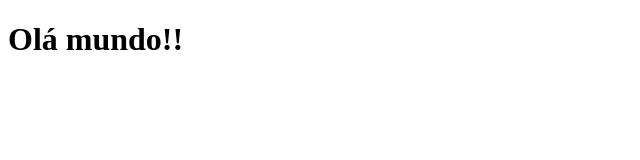
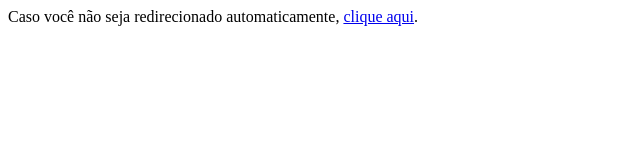
Before and after one commit to wawsdev/onepetpay, a plain HTML site: page index.html in a window 1280 px wide. Shown: the whole page, without its empty margins (0-640 px from the left). Drawn offline with Linux system fonts and the light colour scheme.

Commit message:
Criando redirecionamento.

```diff
--- a/index.html
+++ b/index.html
@@ -4,8 +4,11 @@
         <meta charset="UTF-8">
         <meta name="viewport" content="width=device-width, initial-scale=1.0">
         <title>OnePet Pay</title>
+
+        <!-- Redirecionamento -->
+        <meta http-equiv="refresh" content="2; URL='https://www.onepet.com.br/lp-onepet-pay'"/>
     </head>
     <body>
-        <h1>Olá mundo!!</h1>
+        Caso você não seja redirecionado automaticamente, <a href="https://www.onepet.com.br/lp-onepet-pay">clique aqui</a>.
     </body>
 </html>
```
